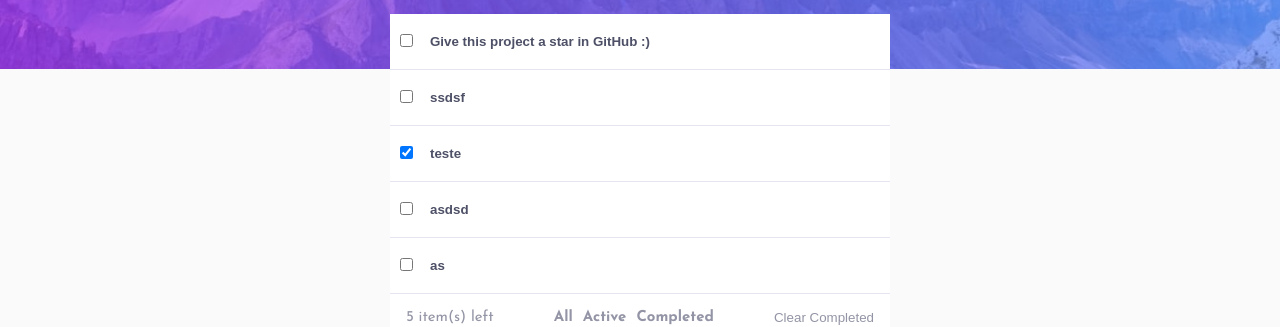
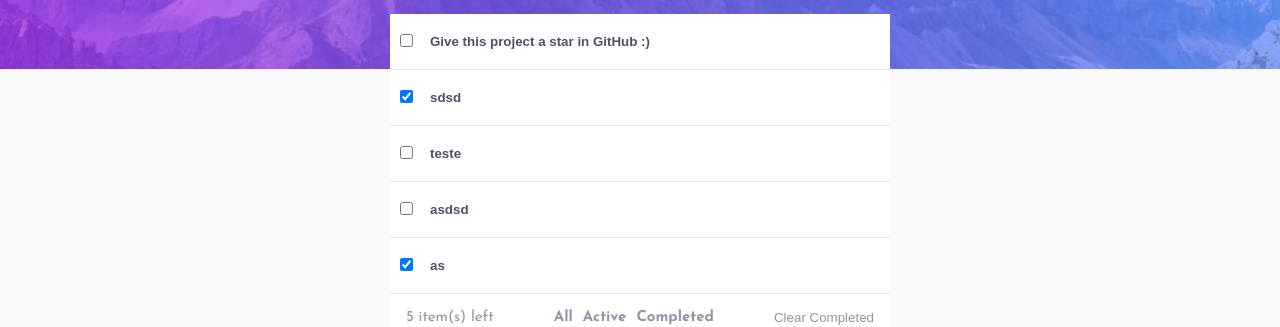
Before and after one commit to Danielhu3/todo-list-react, a React (Create React App) app: page / in a window 1280 px wide. Shown: the part 217-544 px from the top of the page. Built offline with nearby package versions, Linux system fonts and the light colour scheme; data requests are answered from the project's data file.

Commit message:
Check and uncheck

```diff
--- a/db.json
+++ b/db.json
@@ -7,13 +7,13 @@
     },
     {
       "id": 2,
-      "text": "ssdsf",
-      "done": false
+      "text": "sdsd",
+      "done": true
     },
     {
       "id": 3,
       "text": "teste",
-      "done": true
+      "done": false
     },
     {
       "id": 4,
@@ -23,7 +23,7 @@
     {
       "id": 5,
       "text": "as",
-      "done": false
+      "done": true
     }
   ]
 }
--- a/src/Api.js
+++ b/src/Api.js
@@ -35,3 +35,16 @@ export function ITEM_PUT(body, id){
         }
     }
 }
+
+export function DONE_PUT(body, id){
+    return {
+        url: `${url}/${id}`,
+        options:{
+            method: 'PUT',
+            headers:{
+                'Content-Type': 'application/json'
+            },
+            body: JSON.stringify(body)
+        }
+    }
+}
--- a/src/Components/BottomPart.js
+++ b/src/Components/BottomPart.js
@@ -14,7 +14,7 @@ const BottomPart = ({darkMode, data, setData}) => {
             <ul className='bottom-list-created'>
               {
                 data ? data.map((item) =>
-                <li><Input text={item.text} key={item.id} id={item.id} done={item.done}darkMode={darkMode}/></li>
+                <li key={item.id}><Input text={item.text} key={item.id} id={item.id} done={item.done}darkMode={darkMode}/></li>
                 )
                 : null
               }
--- a/src/Components/Input.js
+++ b/src/Components/Input.js
@@ -1,11 +1,11 @@
 import React from 'react'
-import { ITEM_POST, ITEM_PUT } from '../Api'
+import { ITEM_POST, ITEM_PUT, DONE_PUT } from '../Api'
 import useFetch from '../Hooks/useFetch'
 import styles from './Input.module.css'
 
 const Input = ({text, id, done, placeholder, darkMode, AddItem, setData}) => {
   const [value, setValue] = React.useState(text)
-
+  const [checked, setChecked] = React.useState(done)
 
   const {request} = useFetch()
 
@@ -50,10 +50,29 @@ const Input = ({text, id, done, placeholder, darkMode, AddItem, setData}) => {
 
   }
 
+  function setDone(){
+    console.log(id)
+
+    async function fetch(){
+      const {url, options} = DONE_PUT({
+        id:id,
+        text:text,
+        done: !done
+      }, id)
+
+      await request(url, options)
+      setChecked(!done)
+    }
+
+    fetch()
+  }
+
+
+
   return (
   <>
   {
-     <input type='checkbox' className={styles.checkbox} checked={done}></input>
+     <input type='checkbox' className={styles.checkbox} checked={checked} onChange={setDone}></input>
   }
 
 
```
